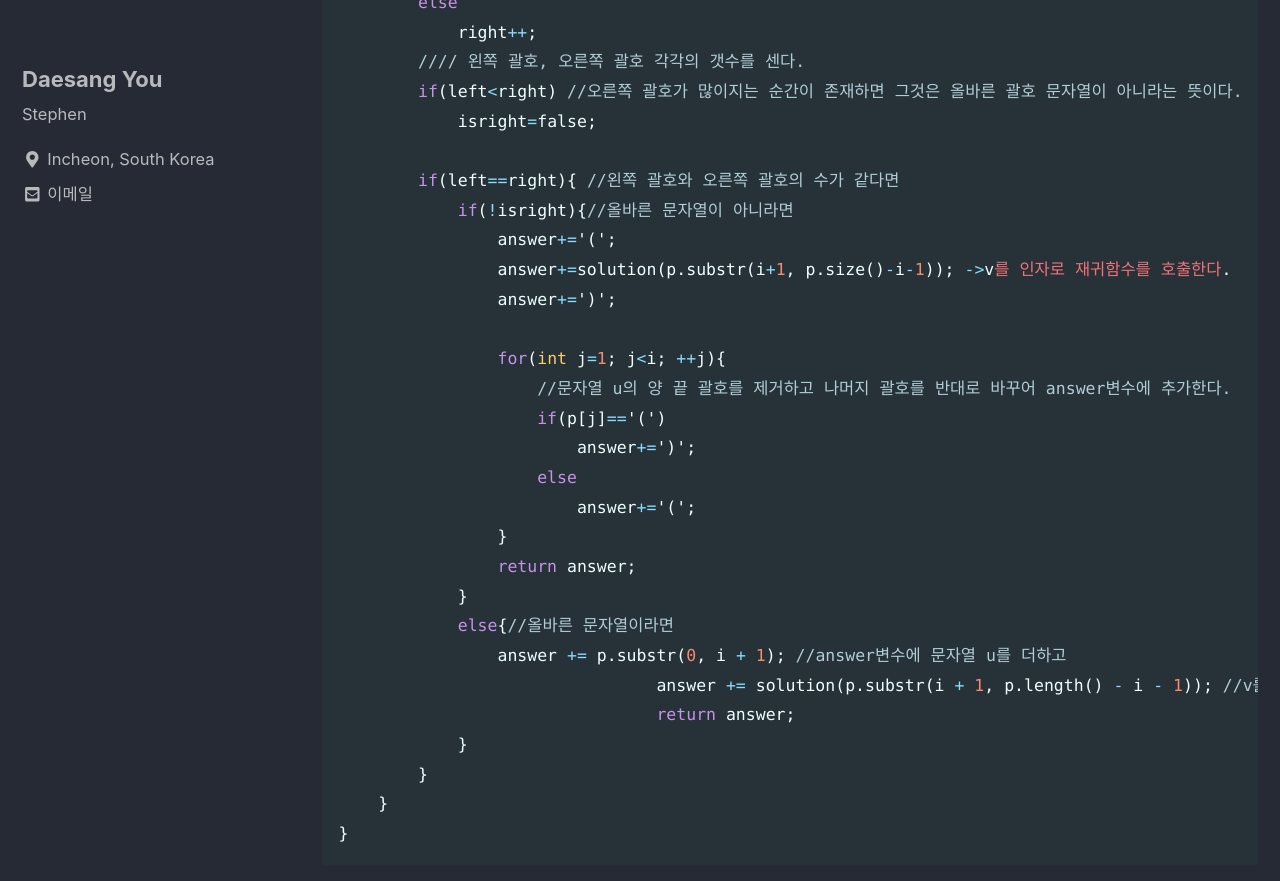
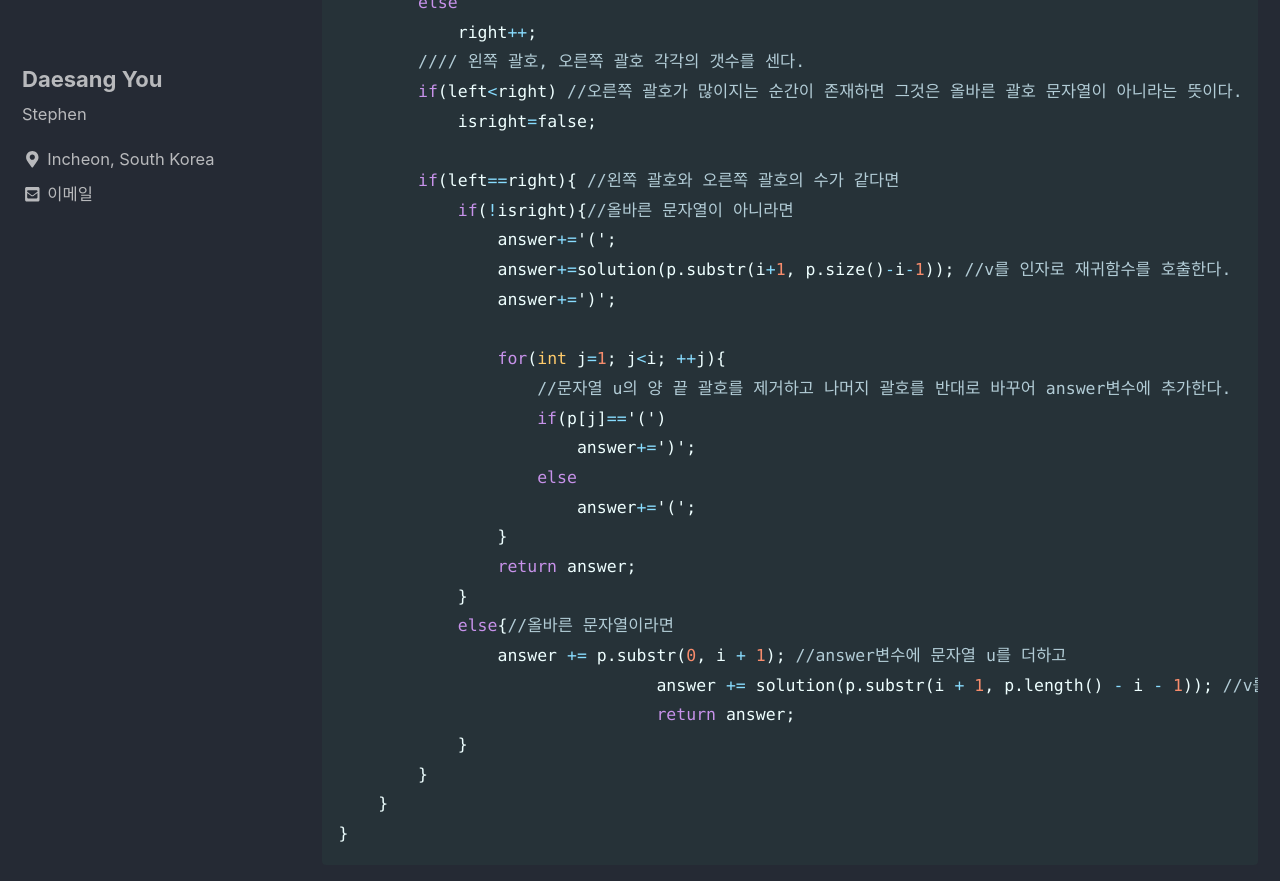
Before and after one commit to eotkd4791/eotkd4791.github.io, a Jekyll site: the page built from _posts/algorithm/2019-11-06-algorithm-PROGRAMMERSbracketconversion.md, in a window 1280 px wide and 900 px high, scrolled down 4282 px. Shown: the top 881 px of the window. Built offline with Jekyll 4.4.1, drawn with Linux system fonts in a browser that asks for light colours; cached includes are drawn as plain includes; comment, search, counter and statistics services are not loaded.

Commit message:
Update 2019-11-06-algorithm-PROGRAMMERSbracketconversion.md

```diff
--- a/_posts/algorithm/2019-11-06-algorithm-PROGRAMMERSbracketconversion.md
+++ b/_posts/algorithm/2019-11-06-algorithm-PROGRAMMERSbracketconversion.md
@@ -154,7 +154,7 @@ string solution(string p) {
         if(left==right){ //왼쪽 괄호와 오른쪽 괄호의 수가 같다면
             if(!isright){//올바른 문자열이 아니라면
                 answer+='(';
-                answer+=solution(p.substr(i+1, p.size()-i-1)); ->v를 인자로 재귀함수를 호출한다.
+                answer+=solution(p.substr(i+1, p.size()-i-1)); //v를 인자로 재귀함수를 호출한다.
                 answer+=')';
 
                 for(int j=1; j<i; ++j){
```
